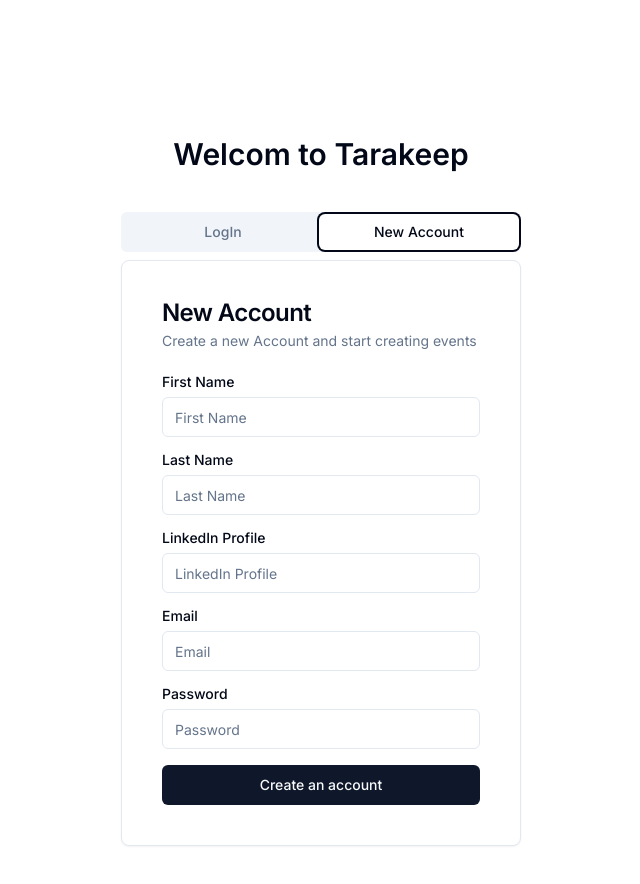
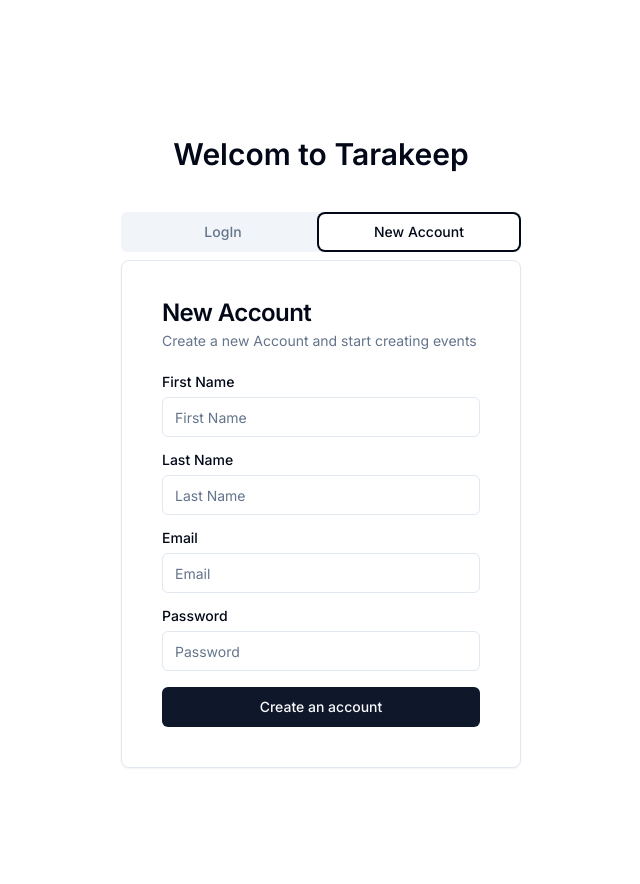
Before and after one commit to TheYellowRock/tarakeep, a Next.js app: page / in a window 1280 px wide. Both pictures are taken after a click on the tab "New Account". Shown: the top 884 px of the page, without its empty margins (319-959 px from the left). Built offline with nearby package versions, Linux system fonts and the light colour scheme.

Commit message:
create account modification

```diff
--- a/components/host_login/create-account.tsx
+++ b/components/host_login/create-account.tsx
@@ -24,10 +24,6 @@
                             <Input id="lastName" type="text" placeholder="Last Name" required />
                         </div>
                         <div className="grid gap-2">
-                            <Label htmlFor="lastName">LinkedIn Profile</Label>
-                            <Input id="lastName" type="text" placeholder="LinkedIn Profile" required />
-                        </div>
-                        <div className="grid gap-2">
                             <Label htmlFor="lastName">Email</Label>
                             <Input id="email" type="text" placeholder="Email" required />
                         </div>
```
